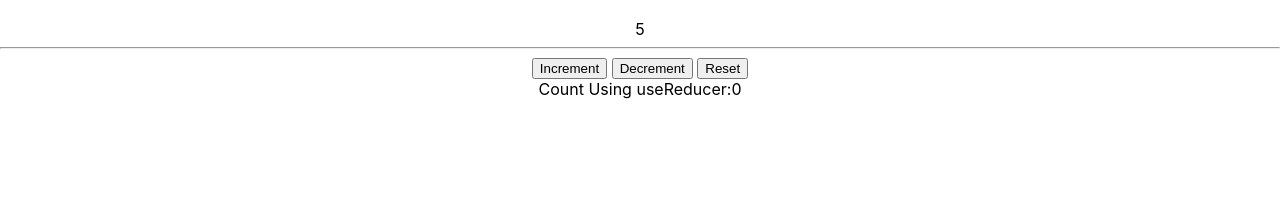
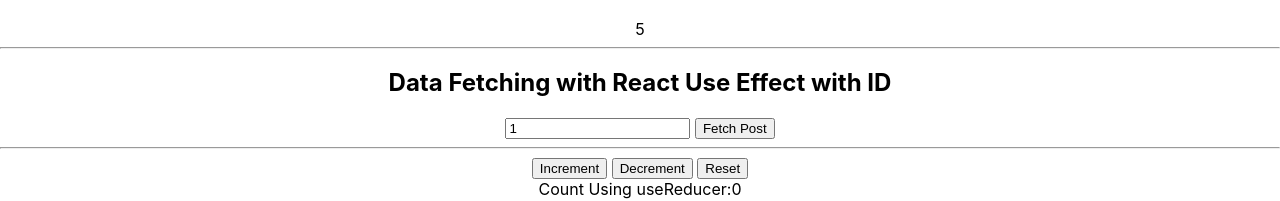
Before and after one commit to msateesh900/react-hooks-by-ms, a React (Create React App) app: page / in a window 1280 px wide. Shown: the part 1365-1566 px from the top of the page. Before the commit the page ends 1484 px from the top, so only its background shows below. Built offline with nearby package versions, Linux system fonts and the light colour scheme; no server answers.

Commit message:
Added Data Fetching With Specific Id using React useEffect usecase

```diff
--- a/src/App.js
+++ b/src/App.js
@@ -10,6 +10,7 @@ import ConditionalReactuseEffect from "./components/ReactuseEffect/ConditionalRe
 import RunReactuseEffectOnlyOnce from "./components/ReactuseEffect/RunReactuseEffectOnlyOnce";
 import CleanupWithReactuseEffect from "./components/ReactuseEffect/CleanupWithReactuseEffect";
 import ReactuseEffectWithDifferentDepenedencies from "./components/ReactuseEffect/ReactuseEffectWithDifferentDepenedencies";
+import DataFetchingWIthReactuseEffectWithSpecificID from "./components/ReactuseEffect/DataFetchingWIthReactuseEffectWithSpecificID";
 
 export const userContext = React.createContext();
 
@@ -52,6 +53,8 @@ export default function App() {
         <hr />
         <ReactuseEffectWithDifferentDepenedencies />
         <hr />
+        <DataFetchingWIthReactuseEffectWithSpecificID />
+        <hr />
         <ReactuseReducer />
         <br />
       </userContext.Provider>
--- /dev/null
+++ b/src/components/ReactuseEffect/DataFetchingWIthReactuseEffectWithSpecificID.js
@@ -0,0 +1,33 @@
+import React, { useState, useEffect } from "react";
+import axios from "axios";
+
+function DataFetchingWIthReactuseEffectWithSpecificID() {
+  const [post, setPost] = useState({});
+  const [id, setId] = useState(1);
+  const [idFromButtonClick, setIdFromButtonClick] = useState(1);
+  const handleButtonClick = () => {
+    setIdFromButtonClick(id);
+  };
+
+  useEffect(() => {
+    axios
+      .get(`https://jsonplaceholder.typicode.com/posts/${idFromButtonClick}`)
+      .then((res) => {
+        setPost(res.data);
+        console.log(res);
+      })
+      .catch((err) => console.error(err));
+  }, [idFromButtonClick]);
+  return (
+    <div>
+      <h2>Data Fetching with React Use Effect with ID</h2>
+      <input value={id} onChange={(e) => setId(e.target.value)} />
+      &nbsp;
+      <button onClick={handleButtonClick}>Fetch Post</button>
+      <br />
+      {post.title}
+    </div>
+  );
+}
+
+export default DataFetchingWIthReactuseEffectWithSpecificID;
```
